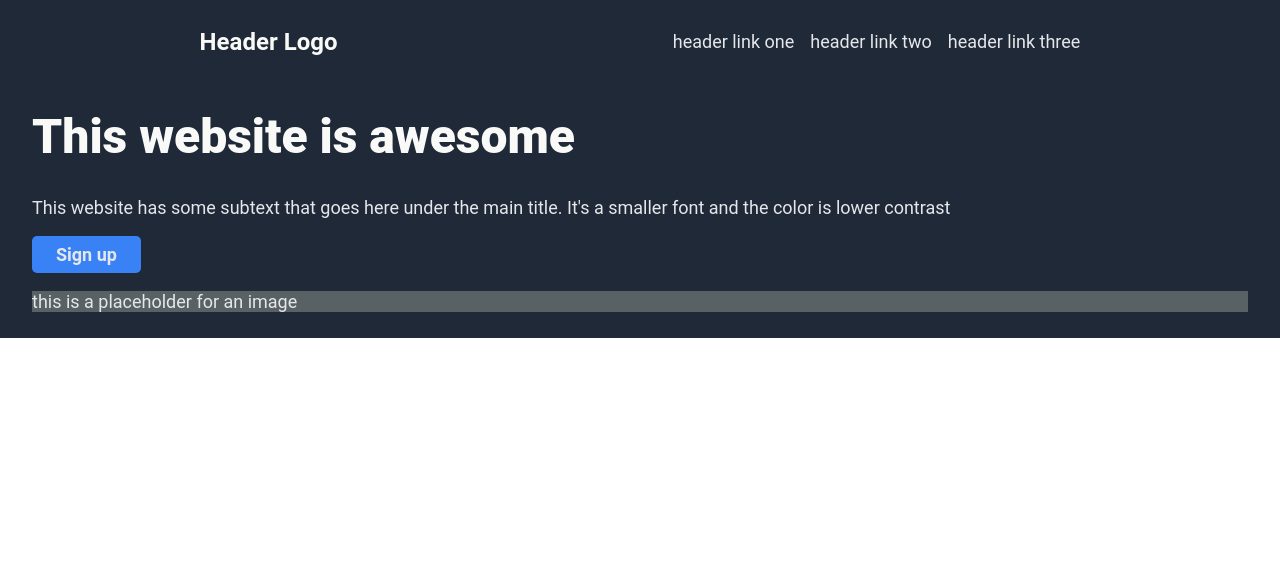
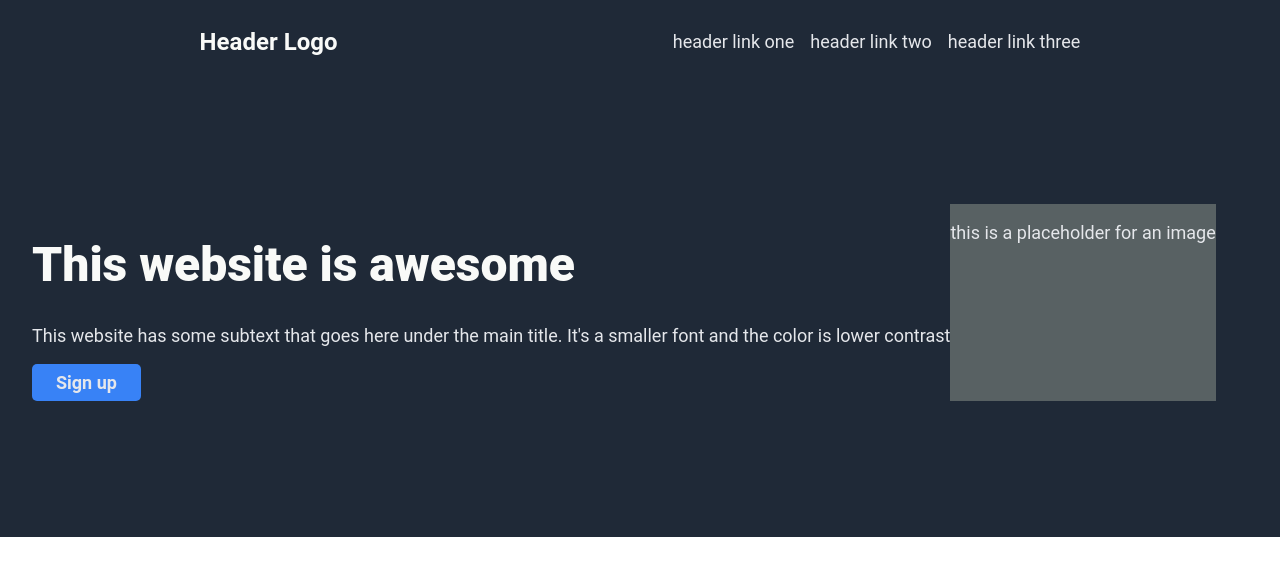
Before and after one commit to gefgu/odin-landing-page, a plain HTML site: page index.html in a window 1280 px wide. Drawn offline with Linux system fonts and the light colour scheme.

Commit message:
Add hero.main flex

```diff
--- a/style.css
+++ b/style.css
@@ -61,3 +61,8 @@ a {
     align-items: center;
     justify-content: space-around;
 }
+
+.main {
+    margin: 128px 0;
+    display: flex;
+}
```
